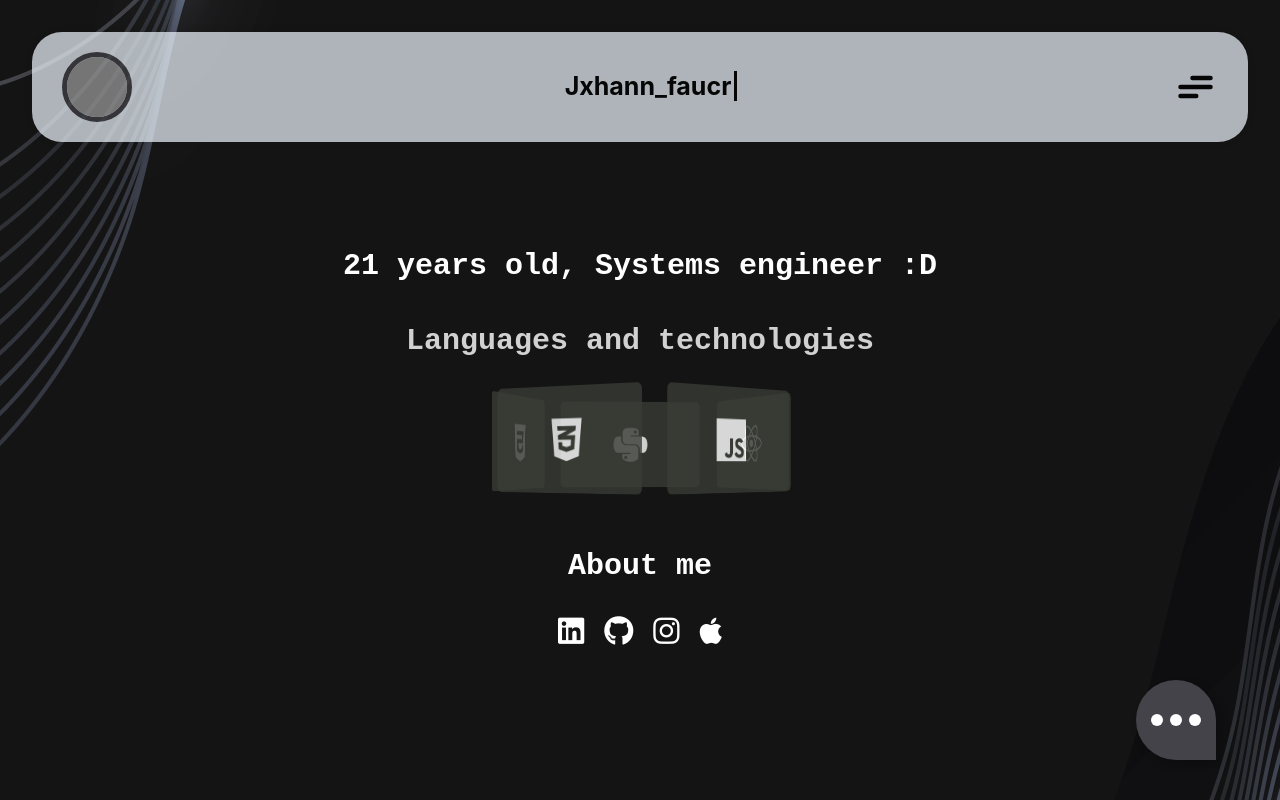
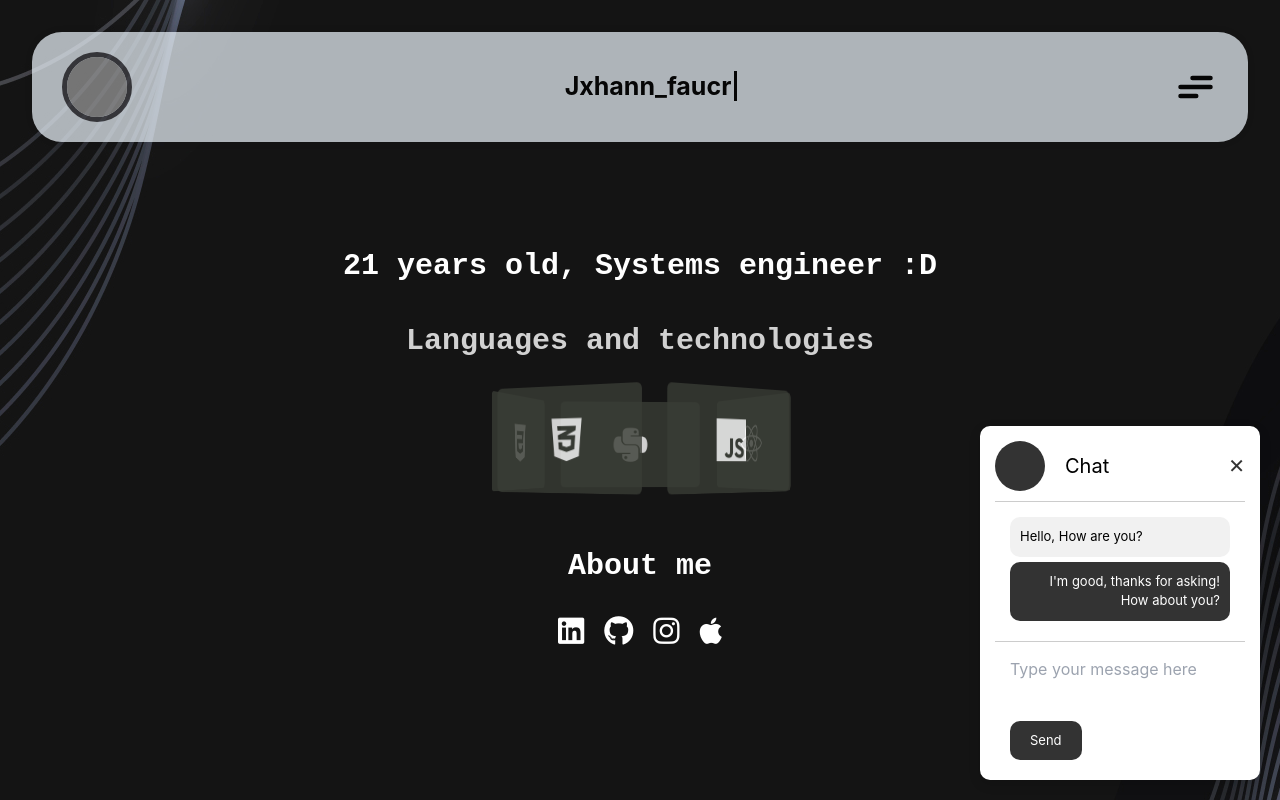
Before and after one commit to Jxhannfaucr/my-app, a React (Create React App) app: page / in a window 1280 px wide. Both pictures are taken after a click on the element 1176 px from the left and 720 px from the top of the page. Built offline with nearby package versions, Linux system fonts and the light colour scheme; grey boxes are pictures that could not be loaded.

Commit message:
feat: avance chatbot

```diff
--- a/src/App.js
+++ b/src/App.js
@@ -6,11 +6,13 @@ import AboutMe from './components/AboutMe';
 import TechCarousel from './components/TechCarousel';
 import ContactMe from './components/ContactMe';
 import SocialLinks from './components/SocialLinks';
+import BtnBot from './components/BtnBot';
+import ImagePreview from './components/ImagePreview';
 import ChatBot from './components/ChatBot';
-import ImagePreview from './components/ImagePreview';
 
 function App() {
     const [showPreview, setShowPreview] = useState(false);
+    const [showChat, setShowChat] = useState(false);
 
     return (
         <div className="App">
@@ -30,7 +32,13 @@ function App() {
 
             <SocialLinks />
 
-            <ChatBot />
+
+            {/* CHATBOT */}
+            {/* 👇 Mostrar botón solo cuando el chat está cerrado */}
+            {!showChat && <BtnBot onClick={() => setShowChat(true)} />}
+
+            {/* 👇 Mostrar chat solo cuando está abierto */}
+            {showChat && <ChatBot onClose={() => setShowChat(false)} />}
         </div>
     );
 }
--- /dev/null
+++ b/src/components/BtnBot.jsx
@@ -0,0 +1,21 @@
+// src/components/ChatBot.jsx
+import React from 'react';
+import '../styles/ChatBot.css';
+
+function BtnBot({ onClick }) {
+    return (
+        <div
+            id="chat-btn"
+            className="chat-btn"
+            onClick={onClick}
+        >
+            <div>
+                <div className="left-eye"></div>
+                <div className="mouth"></div>
+                <div className="right-eye"></div>
+            </div>
+        </div>
+    );
+}
+
+export default BtnBot;
--- a/src/components/ChatBot.jsx
+++ b/src/components/ChatBot.jsx
@@ -1,24 +1,47 @@
 // src/components/ChatBot.jsx
 import React from 'react';
+import '../styles/ChatBot.css';
 
-function ChatBot() {
-    const chatClick = () => {
-        // Aquí puedes agregar la lógica del chatbot
-        console.log('Chat clicked!');
-    };
-
+function ChatBot({ onClose }) {
     return (
-        <div
-            id="chat-btn"
-            className="chat-btn"
-            onClick={chatClick}
-        >
-            <div>
-                <div className="left-eye"></div>
-                <div className="mouth"></div>
-                <div className="right-eye"></div>
+        <div>
+            <div class="card-container">
+                <div class="card-header">
+                    <div class="img-avatar"></div>
+                    <div class="text-chat">Chat</div>
+                    <button
+                        onClick={onClose}
+                        style={{
+                            marginLeft: 'auto',
+                            background: 'none',
+                            border: 'none',
+                            fontSize: '20px',
+                            cursor: 'pointer',
+                            color: '#333'
+                        }}
+                    >
+                        ✕
+                    </button>
+                </div>
+                <div class="card-body">
+                    <div class="messages-container">
+                        <div class="message-box left">
+                            <p>Hello, How are you?</p>
+                        </div>
+                        <div class="message-box right">
+                            <p>I'm good, thanks for asking! How about you?</p>
+                        </div>
+                    </div>
+                    <div class="message-input">
+                    <form>
+                        <textarea placeholder="Type your message here" class="message-send"></textarea>
+                        <button type="submit" class="button-send">Send</button>
+                    </form>
+                    </div>
+                </div>
             </div>
         </div>
+
     );
 }
 
--- /dev/null
+++ b/src/styles/ChatBot.css
@@ -0,0 +1,97 @@
+.card-container {
+  background-color: #fff;
+  border-radius: 10px;
+  padding: 15px;
+  display: flex;
+  flex-direction: column;
+  width: 280px;
+
+  /* Posición fija en esquina inferior derecha */
+  position: fixed;
+  bottom: 20px;
+  right: 20px;
+  z-index: 1000;
+
+  /* Sombra para que se vea elevado */
+  box-shadow: 0 4px 12px rgba(0, 0, 0, 0.15);
+}
+
+.card-header {
+  display: flex;
+  align-items: center;
+  padding-bottom: 10px;
+  border-bottom: 1px solid #ccc;
+}
+
+.card-header .img-avatar {
+  width: 50px;
+  height: 50px;
+  border-radius: 50%;
+  margin-right: 20px;
+  background-color: #333;
+}
+
+.card-header .text-chat {
+  color: black;
+  margin: 0;
+  font-size: 20px;
+}
+
+.card-body {
+  flex: 1;
+  overflow-y: auto;
+  max-height: 400px; /* Altura máxima para el scroll */
+}
+
+.messages-container {
+  padding: 15px;
+}
+
+.message-box {
+  padding: 10px;
+  margin-bottom: 5px;
+  border-radius: 10px;
+}
+
+.message-box.left {
+  background-color: #f1f1f1;
+  color: black;
+  font-size: 13px;
+  text-align: left;
+}
+
+.message-box.right {
+  background-color: #333;
+  color: #fff;
+  font-size: 13px;
+  text-align: right;
+}
+
+.message-input {
+  padding: 5px;
+  border-top: 1px solid #ccc;
+}
+
+.message-input .message-send {
+  width: 100%;
+  padding: 10px;
+  border: none;
+  border-radius: 10px;
+  resize: none;
+}
+
+.message-input .button-send {
+  background-color: #333;
+  color: #fff;
+  padding: 10px 20px;
+  border: none;
+  cursor: pointer;
+  margin-left: 10px;
+  border-radius: 10px;
+  font-size: 13px;
+}
+
+.message-input .button-send:hover {
+  background-color: #f1f1f1;
+  color: #333;
+}
```
